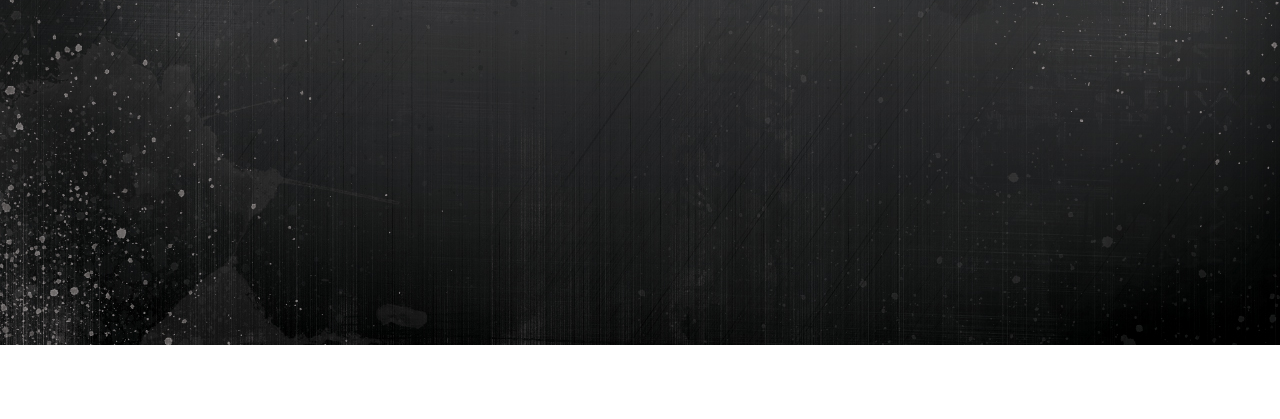
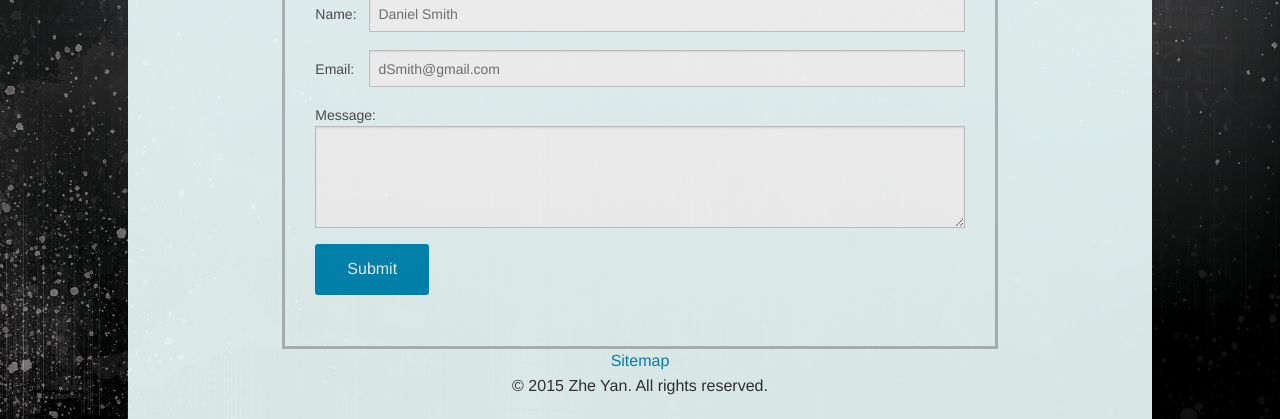
Before and after one commit to yanzhe19/COMP308_Assignment1, a plain HTML site: page COMP_308_Assignment1/contactMe.html in a window 1280 px wide. Shown: the part 455-874 px from the top of the page. Before the commit the page ends 800 px from the top, so only its background shows below. Drawn offline with Linux system fonts and the light colour scheme.

Commit message:
contactMe page partial finished, further modification needed

```diff
--- a/COMP_308_Assignment1/contactMe.html
+++ b/COMP_308_Assignment1/contactMe.html
@@ -60,7 +60,7 @@
         <!--Navigation bar for small screen only, Replace the full navigation-->
         <div class="row show-for-small-only">
             <div id="navBar" class="icon-bar four-up">
-                <a class="item" href="aboutMe.html" id="checkedNavIcon">
+                <a class="item" href="aboutMe.html">
                     <img src="assets/img/icon/me.svg" alt="" />
                     <label class="show-for-small">
                         About
@@ -91,6 +91,46 @@
             </ul>
         </div>
 
+        <!--Contact Me title-->
+        <div class="row" id="aboutMeWrapper">
+            <h1 id="tagline_text" class="subheader">Contact</h1>
+            <br />
+            <div class="twelve columns ">
+                <p>I'd love to hear from you. Want to hire me? Any comments or ideas? Don't hesitate, talk to me!</p>
+            </div>
+        </div>
+
+        <!--Contact me form-->
+        <div class="row" id="contactMeWrapper">
+            <section class="section">
+                <h5 class="title"><a href="#panel1">Contact Me</a></h5>
+                <div class="content" data-slug="panel1">
+                    <form>
+                        <div class="row collapse">
+                            <div class="large-1 columns">
+                                <label class="inline">Name: </label>
+                            </div>
+                            <div class="large-11 columns">
+                                <input type="text" id="yourName" placeholder="Daniel Smith">
+                            </div>
+                        </div>
+                        <div class="row collapse">
+                            <div class="large-1 columns">
+                                <label class="inline">Email: </label>
+                            </div>
+                            <div class="large-11 columns">
+                                <input type="text" id="yourEmail" placeholder="dSmith@gmail.com">
+                            </div>
+                        </div>
+                        <label>Message:</label>
+                        <textarea rows="4"></textarea>
+                        <button type="submit" class="radius button">Submit</button>
+                    </form>
+                </div>
+            </section>
+        </div>
+
+        <!--Footer-->
         <div class="footer-bottom">
             <div class="row text-center">
                 <a href="#">Sitemap</a>
--- a/COMP_308_Assignment1/css/app.css
+++ b/COMP_308_Assignment1/css/app.css
@@ -224,3 +224,12 @@ p, #missionState {
 .imageGrid{
    margin-bottom: 5%;
 }
+
+/*Contact me content wrapper style*/
+#contactMeWrapper {
+    margin-left: auto;
+    margin-right: auto;
+    width: 70%;
+    padding:3%;
+    border:solid rgba(0, 0, 0, 0.25);
+}
```
Also changed, not shown: COMP_308_Assignment1/aboutMe.html (+1 -1 lines), COMP_308_Assignment1/index.html (+1 -1 lines).
